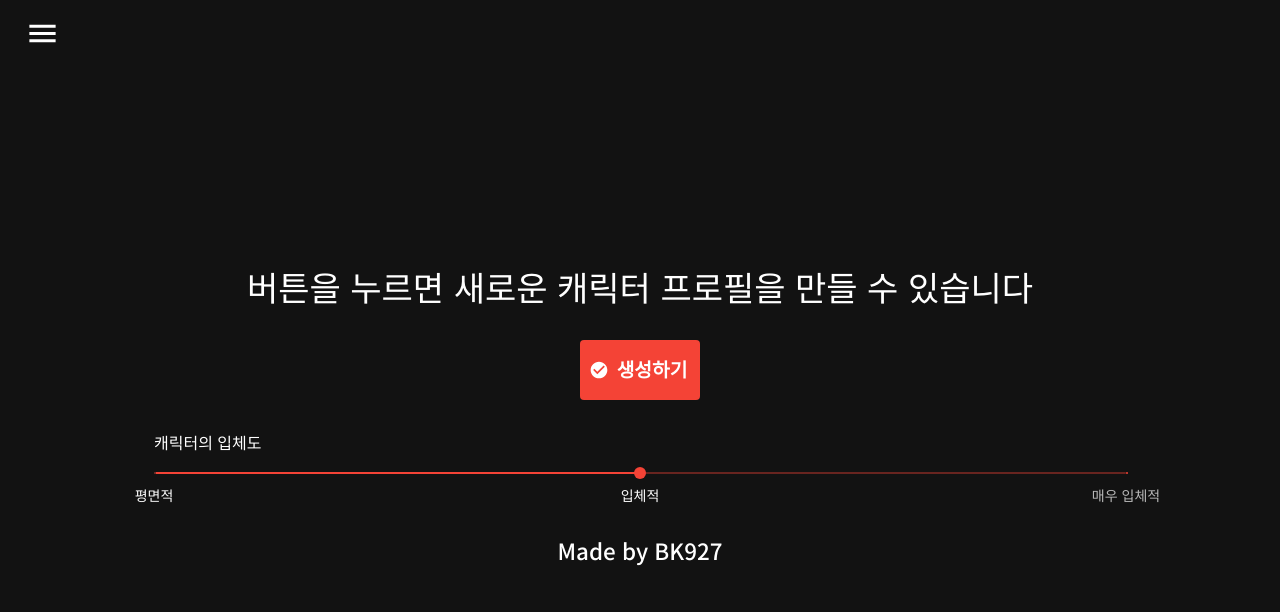
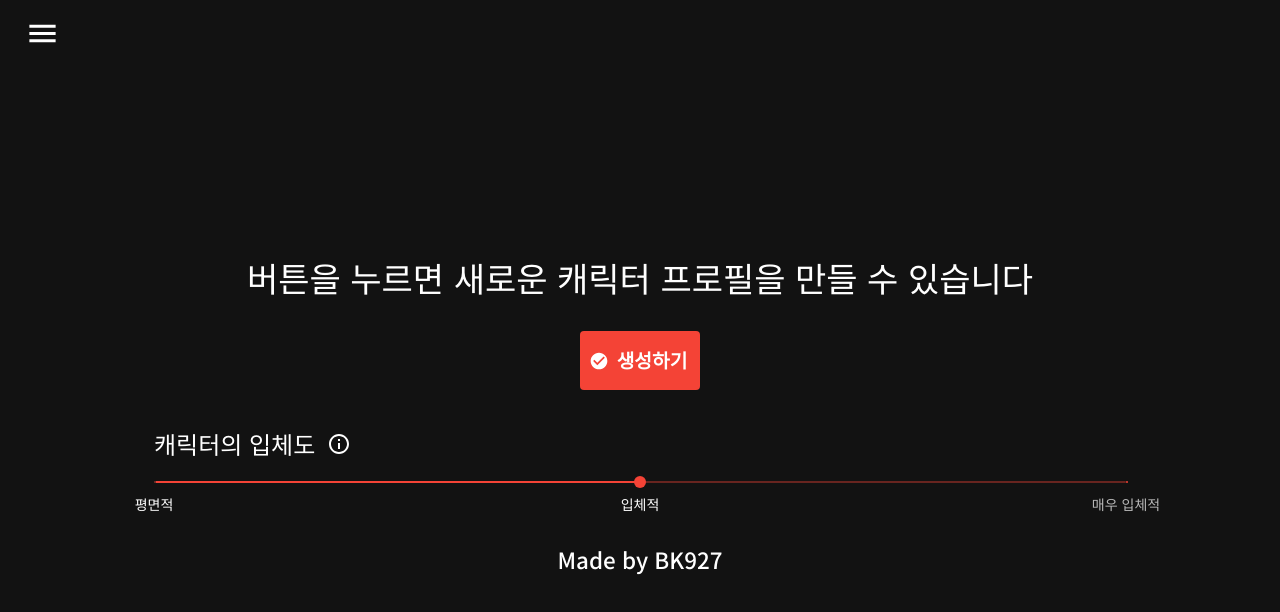
Before and after one commit to BK927/bk927.github.io, a React (Create React App) app: page /character-maker in a window 1280 px wide. Shown: the top 612 px of the page. Built offline with nearby package versions, Linux system fonts and the light colour scheme.

Commit message:
feat: add InfoModal to SchemaSlider

```diff
--- a/src/components/ChracterMaker/SchemaSlider.js
+++ b/src/components/ChracterMaker/SchemaSlider.js
@@ -1,5 +1,8 @@
+import React, { Fragment } from "react";
+
+import Box from "@material-ui/core/Box";
+import InfoModal from "components/InfoModal";
 import PropTypes from "prop-types";
-import React from "react";
 import Slider from "@material-ui/core/Slider";
 import Typography from "@material-ui/core/Typography";
 import { makeStyles } from "@material-ui/core/styles";
@@ -10,6 +13,10 @@ const useStyles = makeStyles((theme) => ({
   },
   margin: {
     height: theme.spacing(3),
+  },
+  title: {
+    display: "flex",
+    alignItems: "center",
   },
 }));
 
@@ -35,11 +42,36 @@ function valuetext(value) {
 export default function SchemaSlider({ onChange }) {
   const classes = useStyles();
 
+  const modalTitle = "캐릭터의 입체도";
+  const modalContent = (
+    <Fragment>
+      <Typography variant="body1" gutterBottom>
+        심리 도식의 갯수를 결정합니다. 작품에 나오는 캐릭터는 심리 도식에 의해서{" "}
+        <Box component="span" fontWeight="fontWeightBold" fontStyle="italic">
+          상황에 따라 다른 면모
+        </Box>
+        ,{" "}
+        <Box component="span" fontWeight="fontWeightBold" fontStyle="italic">
+          본인 조차 깨닫지 못하는 자신의 결점
+        </Box>{" "}
+        등을 가지게 됩니다.
+      </Typography>
+      <Typography gutterBottom variant="body1">
+        일반적으로 심리 도식의 수가 많으면 캐릭터가 입체적일 확률이 높습니다.
+        하지만 적은 심리 도식의 수로도 충분히 입체적이고 매력적인 캐릭터를 만들
+        수 있습니다. 심리 도식이 많은 것은 입체적 캐릭터 메이킹에 도움이 되지만
+        절대적인 변수는 아닙니다.
+      </Typography>
+    </Fragment>
+  );
   return (
     <div className={classes.root}>
-      <Typography id="discrete-slider-always" gutterBottom>
-        캐릭터의 입체도
-      </Typography>
+      <Box className={classes.title}>
+        <Typography display="block" variant="h5">
+          캐릭터의 입체도
+        </Typography>
+        <InfoModal title={modalTitle} content={modalContent} />
+      </Box>
       <Slider
         min={1}
         max={3}
```
